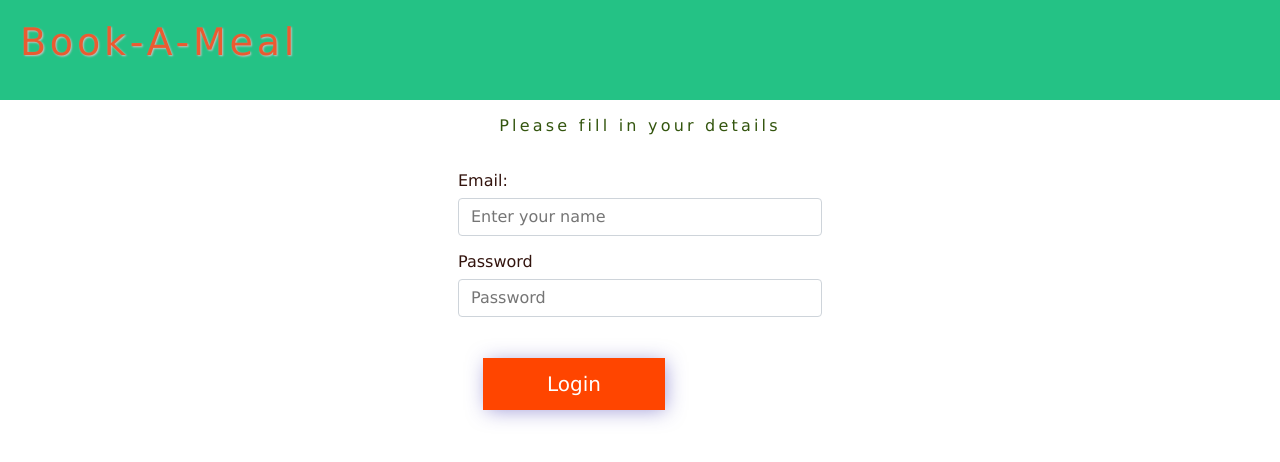
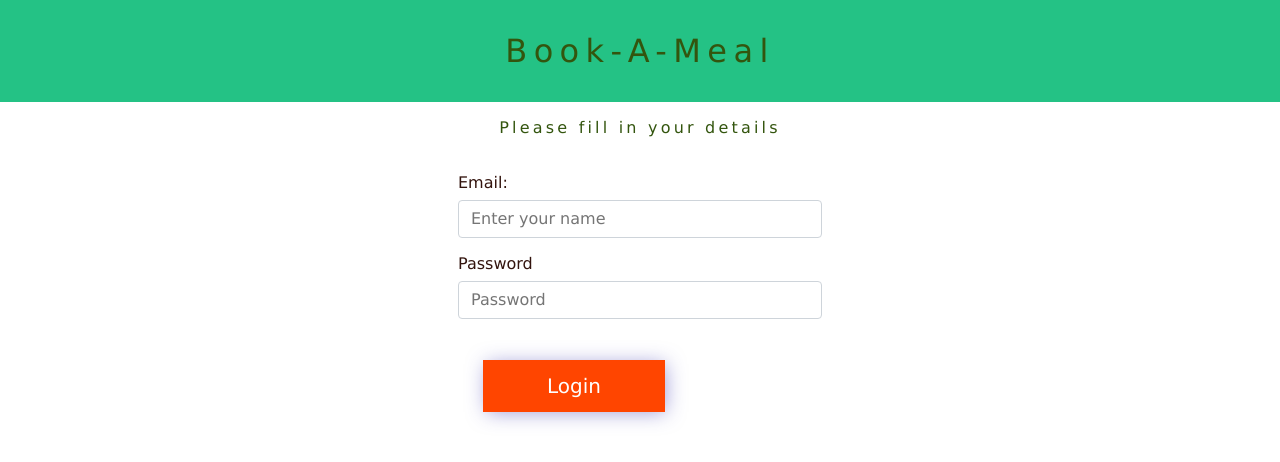
Before and after one commit to Frediflexta/Book-A-Meal, a plain HTML site: page UI/signinvendor.html in a window 1280 px wide. Drawn offline with Linux system fonts and the light colour scheme.

Commit message:
Revert "Feature enviroment setup"

```diff
--- a/UI/signinvendor.html
+++ b/UI/signinvendor.html
@@ -9,10 +9,8 @@
         <title>Book-A-Meal</title>
     </head>
     <body>
-         <nav>
-            <a id="logo" href="index.html">Book-A-Meal</a>
-        </nav>
         <header>
+            <h1>Book-A-Meal</h1>
             <h4>Please fill in your details</h4>
         </header>
 
```
Also changed, not shown: UI/signin.html (+1 -3 lines), UI/signup.html (+1 -3 lines), package.json (deleted, +0 -48 lines), .eslintrc.json (deleted), app.js (deleted), 3 other files.
